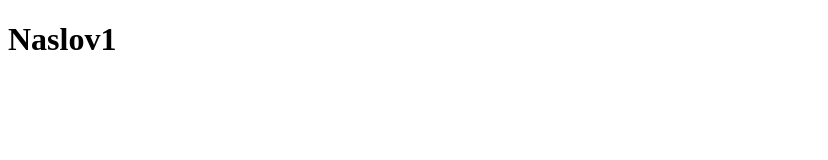
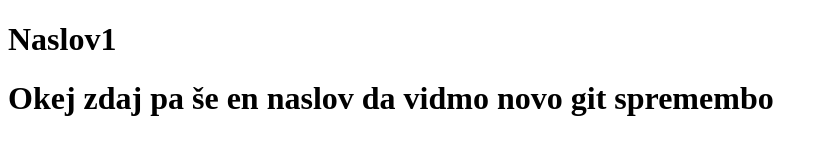
Before and after one commit to EvaAnaKazic/Prvirepozitorij, a plain HTML site: page index.html in a window 1280 px wide. Shown: the whole page, without its empty margins (0-828 px from the left). Drawn offline with Linux system fonts and the light colour scheme.

Commit message:
Dodala en h2 za probo

```diff
--- a/index.html
+++ b/index.html
@@ -8,6 +8,6 @@
 <body>
 <h1>Naslov1</h1>
 
-
+<h1>Okej zdaj pa še en naslov da vidmo novo git spremembo</h1>
 </body>
 </html>
```
